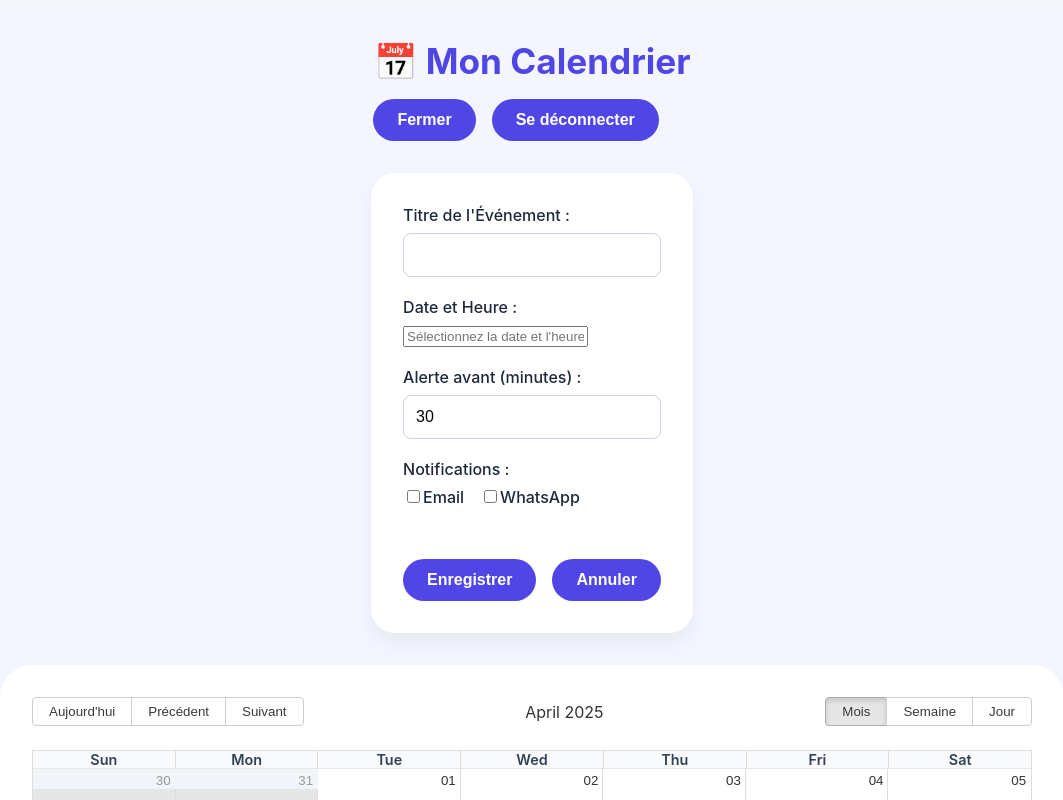
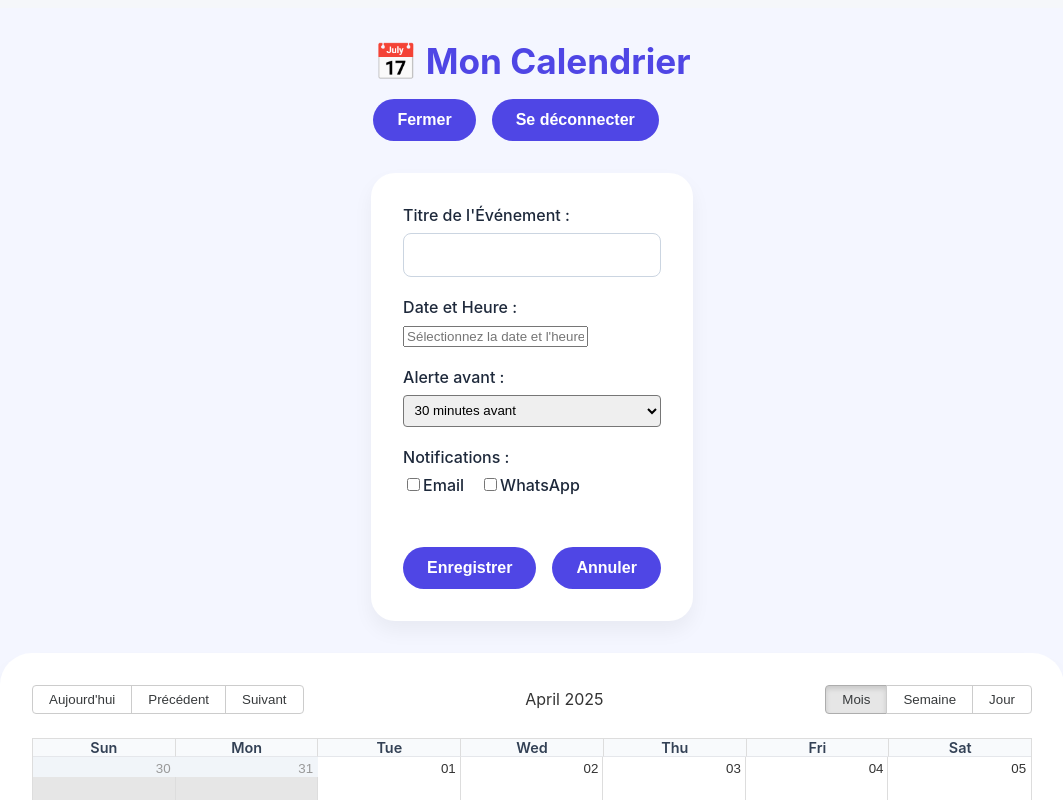
Before and after one commit to tales1982/reminders-app, a Next.js app in the folder frontend_reminders/: page /calendar in a window 1280 px wide. Both pictures are taken after a click on the button "Créer un Événement". Shown: the top 800 px of the page, without its empty margins (108-1171 px from the left). Built offline with nearby package versions, Linux system fonts and the light colour scheme; no server answers.

Commit message:
alterando o alert de tempo .

```diff
--- a/frontend_reminders/app/calendar/page.tsx
+++ b/frontend_reminders/app/calendar/page.tsx
@@ -94,7 +94,6 @@ const CalendarPage = () => {
     window.location.href = "/login"; // Redireciona
   };
 
-
   const handleCreateEvent = async (event: React.FormEvent) => {
     event.preventDefault();
     const selectedDate = new Date(newEvent.datetime);
@@ -117,7 +116,6 @@ const CalendarPage = () => {
         datetime: new Date(newEvent.datetime).toISOString(), // garante envio como ISO UTC
       }),
     });
-
 
     const data = await response.json();
     setEvents([
@@ -228,19 +226,29 @@ const CalendarPage = () => {
             </div>
           </Label>
           <Label>
-            Alerte avant (minutes) :
-            <Input
-              type="number"
-              min={1}
+            Alerte avant :
+            <select
               value={newEvent.notifyBefore}
               onChange={(e) =>
                 setNewEvent({
                   ...newEvent,
-                  notifyBefore: Number(e.target.value),
+                  notifyBefore: parseInt(e.target.value),
                 })
               }
-              required
-            />
+              style={{
+                marginTop: "0.5rem",
+                padding: "0.4rem",
+                borderRadius: "4px",
+              }}
+            >
+              <option value={30}>30 minutes avant</option>
+              <option value={60}>1 heure avant</option>
+              <option value={180}>3 heures avant</option>
+              <option value={360}>6 heures avant</option>
+              <option value={720}>12 heures avant</option>
+              <option value={1440}>1 jour avant</option>
+              <option value={2880}>2 jours avant</option>
+            </select>
           </Label>
 
           <Label>
```
